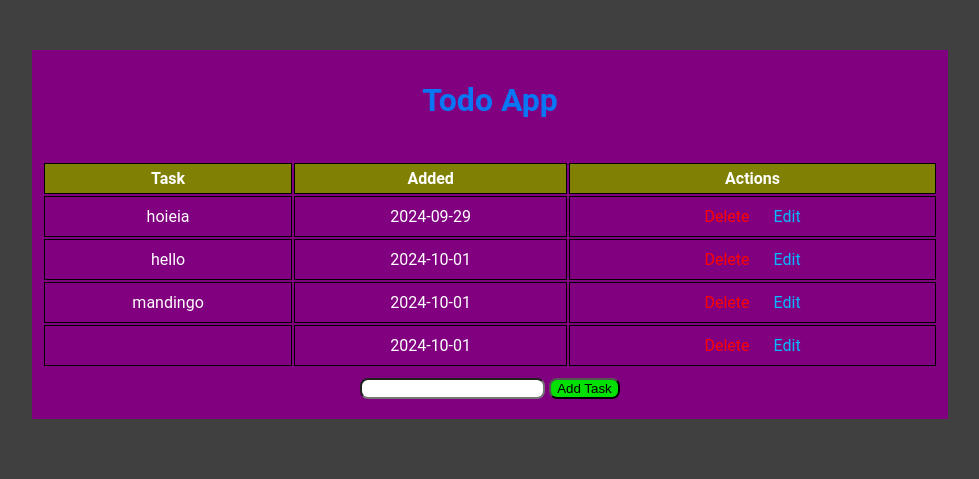
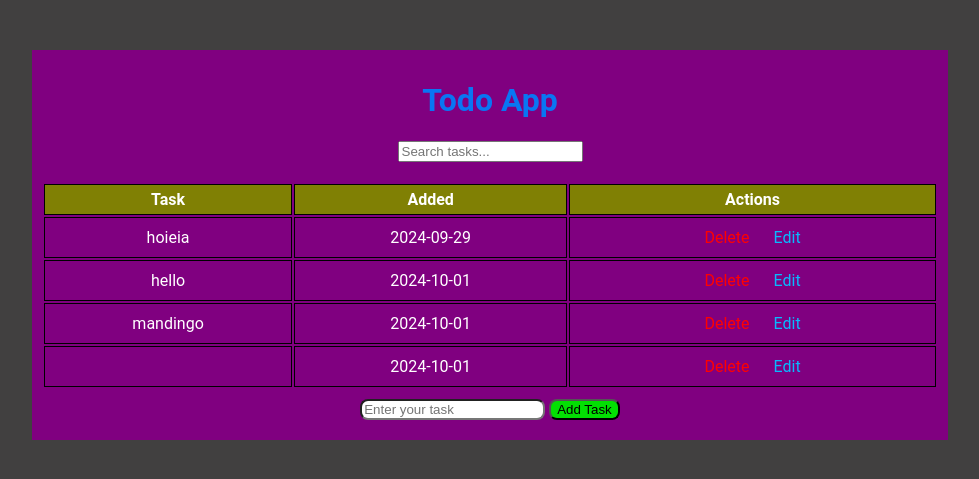
Before and after one commit to Icekingroyale/Todo-App, a Flask app: page / in a window 1280 px wide. Shown: the top 479 px of the page, without its empty margins (150-1129 px from the left). Run offline with Flask 3, Linux system fonts and the light colour scheme.

Commit message:
added search option with javascript

```diff
--- a/static/main.js
+++ b/static/main.js
@@ -0,0 +1,16 @@
+document.addEventListener('DOMContentLoaded', () => {
+    // Task filtering (Search by task content)
+    const taskSearch = document.getElementById('taskSearch');
+    taskSearch.addEventListener('input', function () {
+        let filter = taskSearch.value.toLowerCase();
+        const taskRows = document.querySelectorAll('table tr');  // Select all task rows
+        taskRows.forEach(row => {
+            const taskContent = row.querySelector('td')?.textContent.toLowerCase();
+            if (taskContent && taskContent.includes(filter)) {
+                row.style.display = '';  // Show matching tasks
+            } else {
+                row.style.display = 'none';  // Hide non-matching tasks
+            }
+        });
+    });
+});
--- a/templates/base.html
+++ b/templates/base.html
@@ -10,5 +10,6 @@
 
     {% block body %}  {% endblock %}
 
+ <script src="{{ url_for('static', filename='main.js') }}"></script>
 </body>
 </html>
--- a/templates/index.html
+++ b/templates/index.html
@@ -3,6 +3,9 @@
 {% endblock %} {% block body%}
 <div class="app-container">
   <h1>Todo App</h1>
+
+  <!-- Add task search input -->
+  <input type="text" id="taskSearch" placeholder="Search tasks..." />
 
   {% if tasks | length < 1 %}
   <h3>No tasks yet!</h3>
@@ -29,7 +32,7 @@
 
   {% endif %}
  <form action="/" method="post">
-    <input type="text" name="content" id="content" />
+    <input type="text" name="content" id="content" placeholder="Enter your task" />
     <input type="submit" value="Add Task" id="btn-add" />
   </form>
 </div>
```
Also changed, not shown: README.md, instance/database.db.
